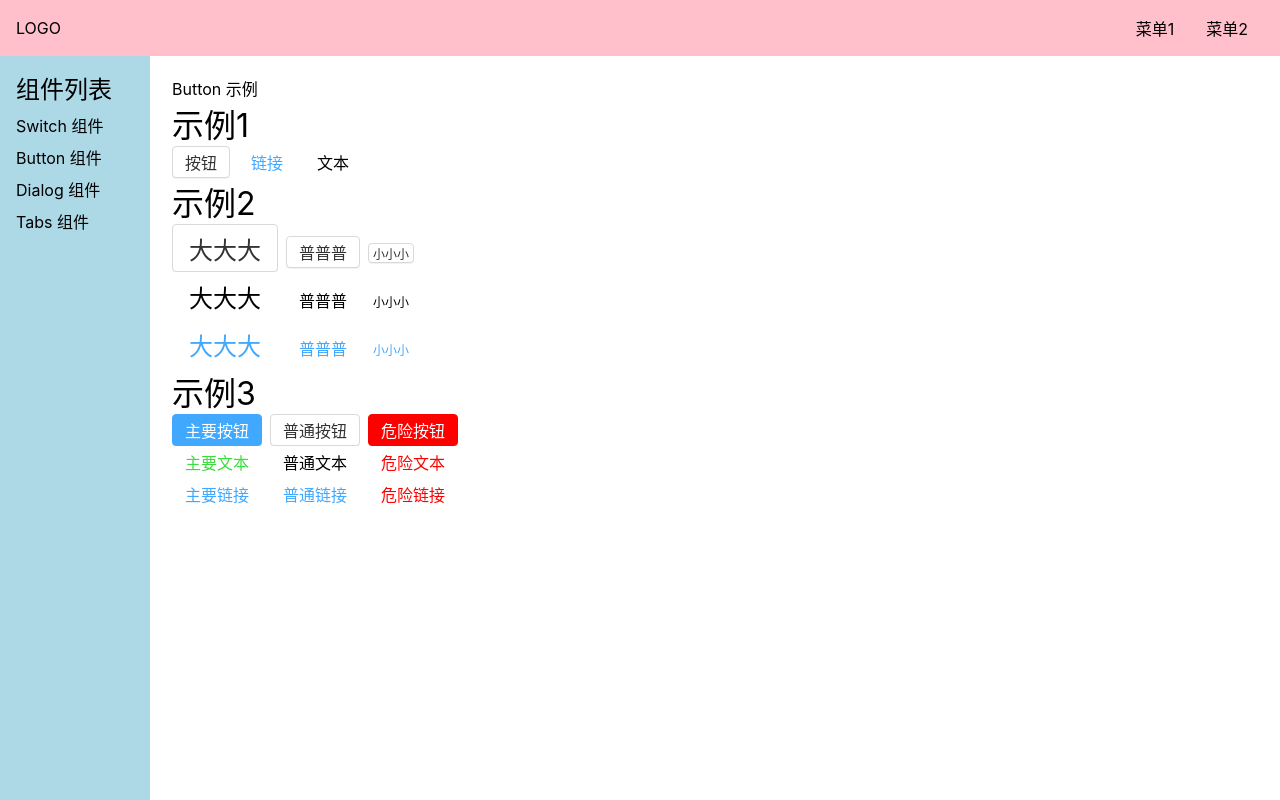
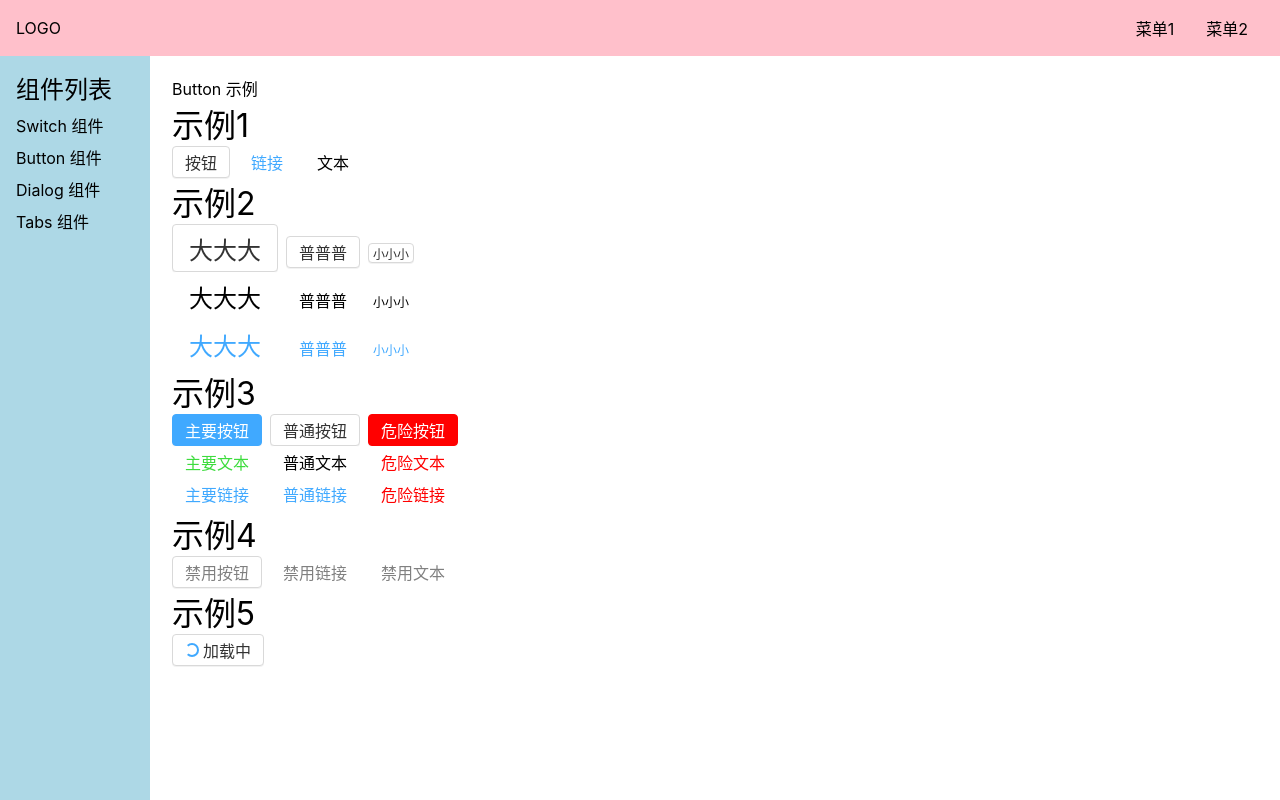
Before and after one commit to Lixianlai-2/Easy-Wheel, a Vue app: page /#/doc/button in a window 1280 px wide. Built offline with nearby package versions, Linux system fonts and the light colour scheme.

Commit message:
设置加载中按钮，设置if判断，设置对应css样式

```diff
--- a/src/components/ButtonDemo.vue
+++ b/src/components/ButtonDemo.vue
@@ -49,6 +49,19 @@
     <Button theme="link">普通链接</Button>
     <Button theme="link" level="danger">危险链接</Button>
   </div>
+  <!------------------------------>
+  <h1>示例4</h1>
+  <div>
+    <!-- 注意，这个disabled不要通过props接收，不然在组件上就找不到了，跑到props里面去了 -->
+    <Button disabled>禁用按钮</Button>
+    <Button theme="link" disabled>禁用链接</Button>
+    <Button theme="text" disabled>禁用文本</Button>
+  </div>
+  <!------------------------------>
+  <h1>示例5</h1>
+  <div>
+    <Button :loading="true">加载中</Button>
+  </div>
 </template>
 
 <script lang="ts">
--- a/src/lip/Button.vue
+++ b/src/lip/Button.vue
@@ -1,30 +1,36 @@
 <template>
+  <!-- 通过props接收的数据，就不会出现在attrs里面了 -->
   <button class="gulu-button" :class="classObj">
+    <!-- span并没有随着我设置的默认值而变化 -->
+    <div v-if="loading" class="gulu-loadingIndicator"></div>
     <slot />
   </button>
 </template>
 
 <script lang="ts">
 import { reactive } from "@vue/reactivity";
-import { computed } from "@vue/runtime-core";
+// import { computed } from "@vue/runtime-core";
 export default {
   // #region
   // props 完整写法，可设置默认值，指定类型，指定是否强制需要
-  // props: {
-  //   theme: {
-  //     default: "button",
-  //   },
-  //   size: {
-  //     default: "normal",
-  //   },
-  //   level: {
-  //     default: "normal",
-  //   },
-  // },
+  props: {
+    theme: {
+      default: "button",
+    },
+    size: {
+      default: "normal",
+    },
+    level: {
+      default: "normal",
+    },
+    loading: {
+      default: false,
+    },
+  },
   //#endregion
 
   //props的数组接收方式
-  props: ["theme", "size", "level"],
+  // props: ["theme", "size", "level"],
   setup(props) {
     // 动态绑定class的对象写法
     const classObj = reactive({
@@ -55,6 +61,7 @@ $color: #333;
 $blue: #40a9ff;
 $radius: 4px;
 $red: red;
+$grey: grey;
 // -------------------------------------
 // .gulu-button是共有的属性
 .gulu-button {
@@ -180,5 +187,44 @@ $red: red;
       }
     }
   }
+  // -----------下方为禁用按钮------------------
+  &.gulu-theme-button {
+    // 选择带有disable属性的所有元素
+    &[disabled] {
+      // 禁用cursor;
+      cursor: not-allowed;
+      color: $grey;
+      &:hover {
+        border-color: $grey;
+      }
+    }
+  }
+
+  &.gulu-theme-link,
+  &.gulu-theme-text {
+    &[disabled] {
+      cursor: not-allowed;
+      color: $grey;
+    }
+  }
+  // -----------下方为加载中-----------------
+  .gulu-loadingIndicator {
+    width: 14px;
+    height: 14px;
+    margin-right: 4px;
+    border-radius: 8px;
+    border-color: $blue $blue $blue transparent;
+    border-style: solid;
+    border-width: 2px;
+    animation: gulu-spin 1s infinite linear;
+  }
+}
+@keyframes gulu-spin {
+  0% {
+    transform: rotate(0deg);
+  }
+  100% {
+    transform: rotate(360deg);
+  }
 }
 </style>
```
